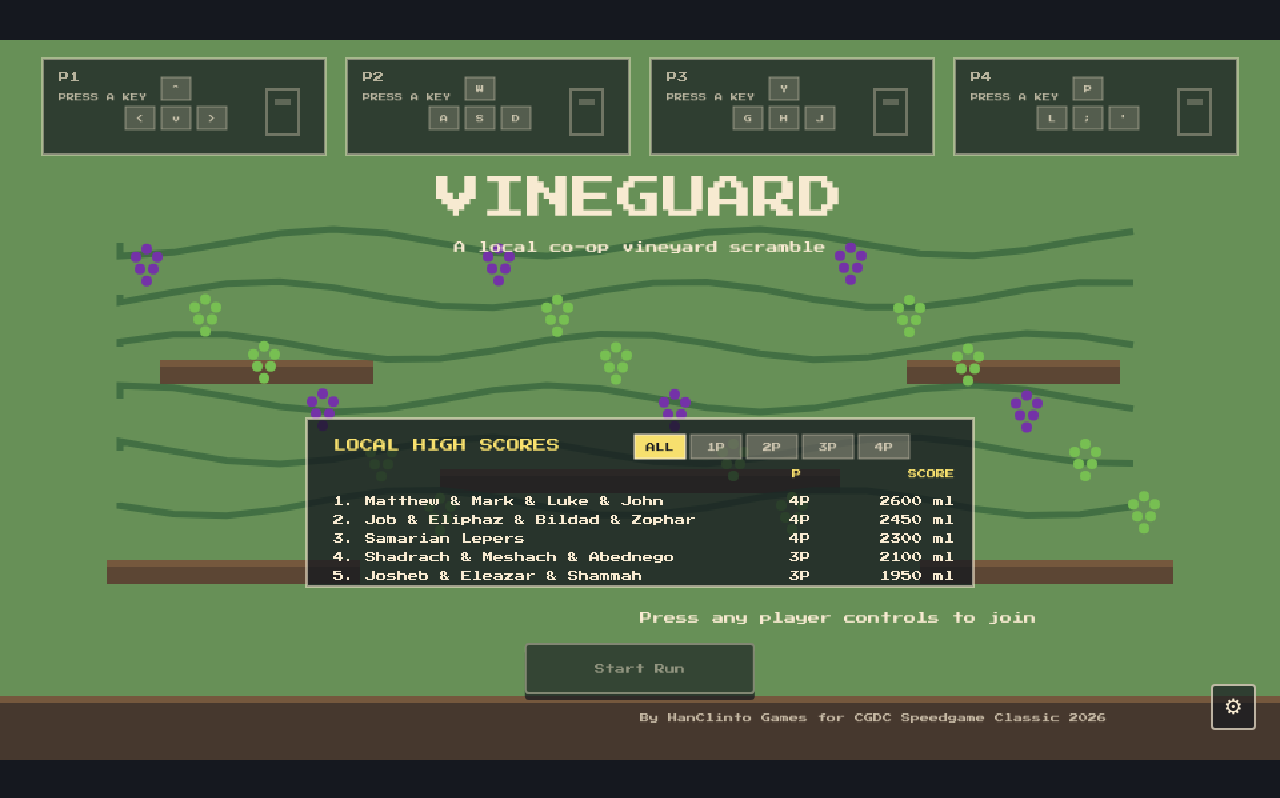
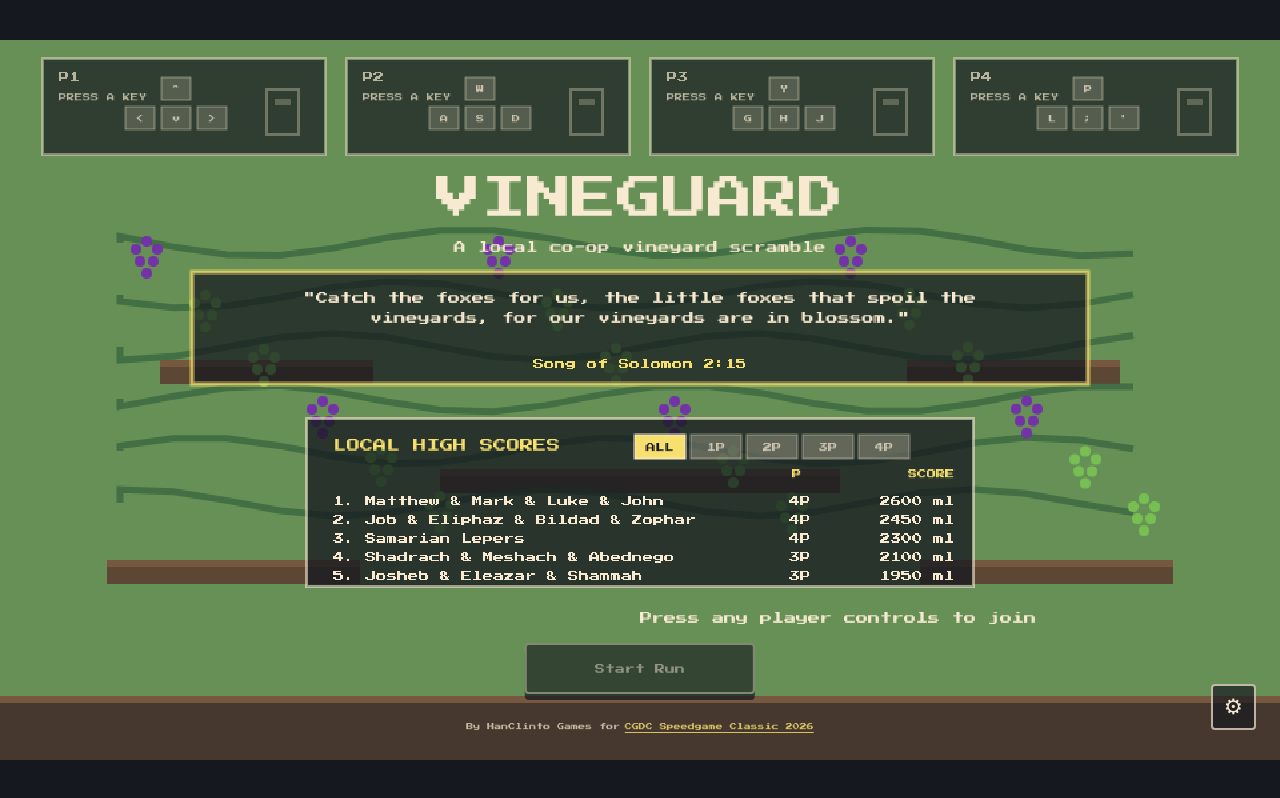
Before and after one commit to HanClinto/vineguard, a website with bundled scripts: page index.html in a window 1280 px wide. Built offline with nearby package versions, Linux system fonts and the light colour scheme.

Commit message:
Link title credit to Speedgame Classic jam

```diff
--- a/index.html
+++ b/index.html
@@ -27,6 +27,10 @@
       <div id="game-over-actions" class="game-over-actions" hidden>
         <button id="continue-title" type="button">Continue</button>
       </div>
+      <div id="title-credit" class="title-credit">
+        <span>By HanClinto Games for</span>
+        <a href="https://itch.io/jam/cgdc-speedgame-classic-2026" target="_blank" rel="noreferrer">CGDC Speedgame Classic 2026</a>
+      </div>
       <div class="toolbar">
         <button id="options-toggle" type="button" aria-label="Options" aria-expanded="false" aria-controls="options-panel"></button>
       </div>
--- a/src/main.js
+++ b/src/main.js
@@ -294,6 +294,7 @@ function syncOverlays(game) {
   const highScorePanel = document.querySelector("#high-score-panel");
   const highScoreName = document.querySelector("#high-score-name");
   const gameOverActions = document.querySelector("#game-over-actions");
+  const titleCredit = document.querySelector("#title-credit");
 
   if (titleActions && startRun) {
     const onTitle = game.state.screen === "title";
@@ -316,6 +317,10 @@ function syncOverlays(game) {
 
   if (gameOverActions) {
     gameOverActions.hidden = game.state.screen !== "gameOver" || Boolean(game.state.pendingHighScore);
+  }
+
+  if (titleCredit) {
+    titleCredit.hidden = game.state.screen !== "title";
   }
 }
 
--- a/src/render.js
+++ b/src/render.js
@@ -361,9 +361,6 @@ function drawTitleScreen(ctx, state) {
     : `${state.players.length} player${state.players.length === 1 ? "" : "s"} joined. Press Space or Start.`;
   ctx.fillText(joinText, WORLD.width / 2, 438);
 
-  ctx.font = `7px ${FONT}`;
-  ctx.fillStyle = "rgba(247, 234, 209, 0.72)";
-  ctx.fillText("By HanClinto Games for CGDC Speedgame Classic 2026", WORLD.width / 2, 512);
   ctx.textAlign = "left";
 }
 
--- a/styles.css
+++ b/styles.css
@@ -93,6 +93,29 @@ canvas {
   top: 76cqh;
   z-index: 4;
   transform: translateX(-50%);
+}
+
+.title-credit {
+  position: absolute;
+  left: 50%;
+  bottom: 4.2cqh;
+  z-index: 2;
+  display: flex;
+  gap: 0.65em;
+  align-items: center;
+  justify-content: center;
+  width: 74cqw;
+  color: rgba(247, 234, 209, 0.72);
+  font-size: clamp(6px, 0.729cqw, 7px);
+  line-height: 1;
+  text-align: center;
+  transform: translateX(-50%);
+}
+
+.title-credit a {
+  color: rgba(247, 224, 110, 0.82);
+  text-decoration: underline;
+  text-underline-offset: 0.35em;
 }
 
 #continue-title {
```
